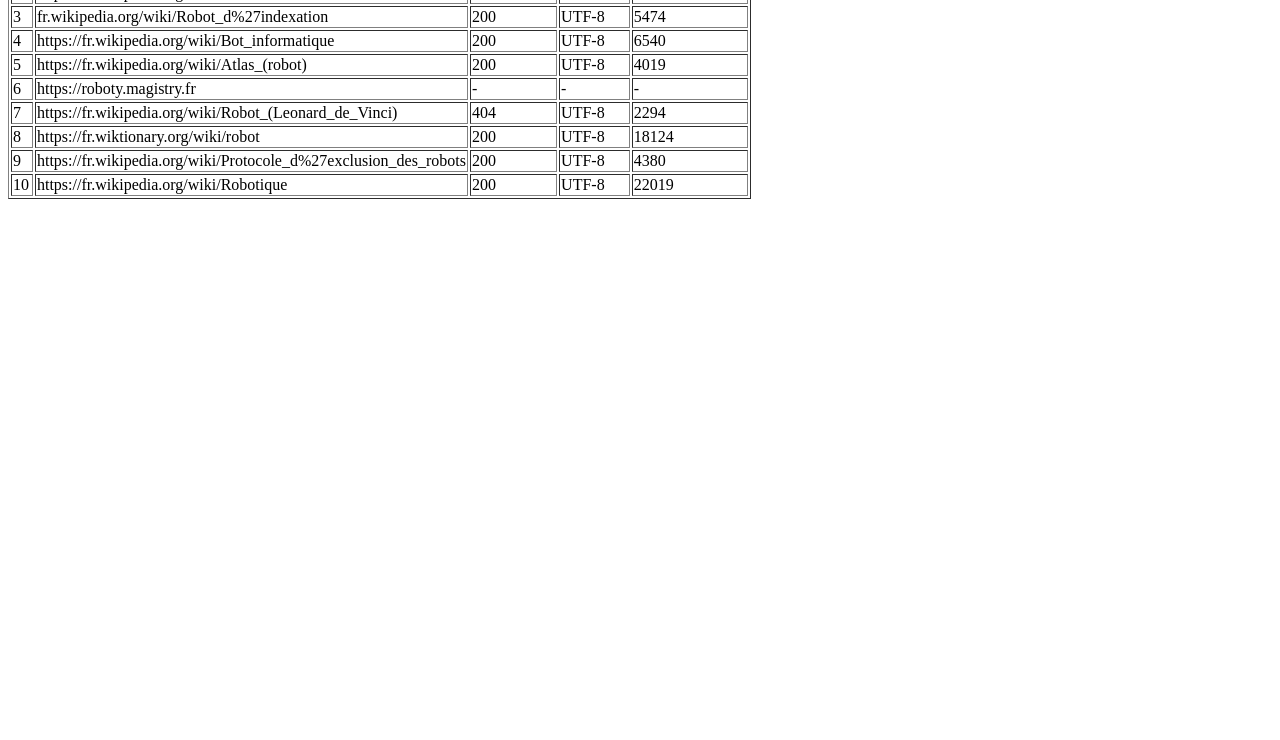
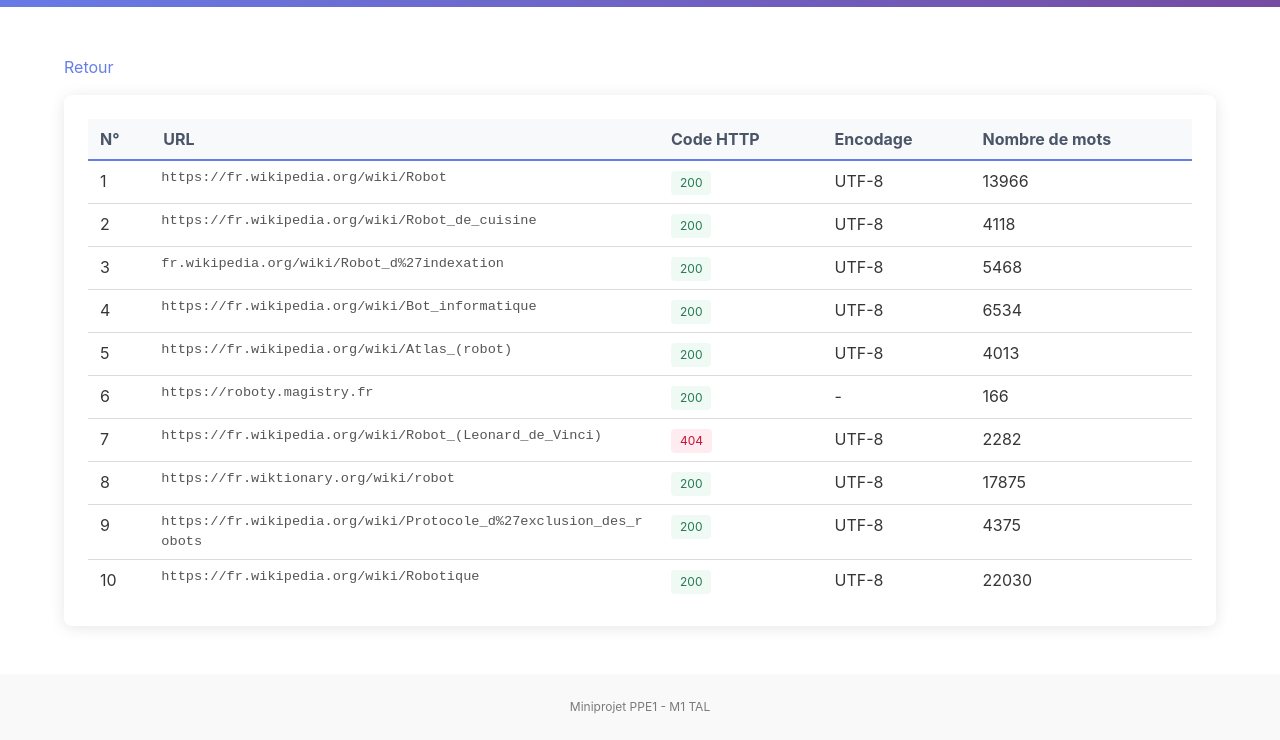
Before and after one commit to catastronout/PPE1-2025, a plain HTML site: page miniprojet/tableaux/tableau-fr.html in a window 1280 px wide. Shown: the part 77-817 px from the top of the page. Drawn offline with nearby package versions, Linux system fonts and the light colour scheme.

Commit message:
création des pages index.html et tableau-fr.html (renommé par la suite en tableau-fr-modif-manuel.html) avec le style Bulma, modification du script miniprojet.sh afin qu'il génère le tableau selon le style choisi

```diff
--- a/miniprojet/tableaux/tableau-fr.html
+++ b/miniprojet/tableaux/tableau-fr.html
@@ -1,4 +1,60 @@
-<table border="1">
+<!DOCTYPE html>
+<html>
+	<head>
+		<meta charset="UTF-8"/>
+		<meta name="viewport" content="width=device-width, initial-scale=1">
+		<title>Tableau des résultats</title>
+		<link rel="stylesheet" href="https://cdn.jsdelivr.net/npm/bulma@0.9.4/css/bulma.min.css">
+		<style>
+			.hero {
+				background: linear-gradient(135deg, #667eea 0%, #764ba2 100%)
+				}
+			.card {
+				border-radius: 8px;
+				box-shadow: 0 2px 15px rgba(0,0,0,0.1)
+			}
+			.table thead th {
+				background-color: #f8f9fa;
+				color: #4a5568;
+				border-bottom: 2px solid #667eea
+			}
+			.table tbody tr:hover {
+				background-color: #f5f3ff
+			}
+			.url-cell {
+				max-width: 350px;
+				word-break: break-all;
+				font-family: monospace;
+				font-size: 0.85rem;
+				color: #555
+			}
+			.back-link {
+				color: #667eea
+			}
+			.back-link:hover {
+				color: #764ba2
+			}
+		</style>
+	</head>
+
+	<body>
+		<section class="hero is-small">
+			<div class="hero-body">
+				<div class="container has-text-centered">
+					<h1 class="title has-text-white">Tableau des résultats</h1>
+				</div>
+			</div>
+		</section>
+
+		<section class="section">
+			<div class="container">
+				<p class="mb-4"><a href="../../../index.html" class="back-link">Retour</a></p>
+
+				<div class="card">
+					<div class="card-content">
+						<div class="table-container">
+							<table class="table is-fullwidth is-hoverable">
+								<thead>
 									<tr>
 										<th>N°</th>
 										<th>URL</th>
@@ -6,74 +62,91 @@
 										<th>Encodage</th>
 										<th>Nombre de mots</th>
 									</tr>
+								</thead>
+								<tbody>
 <tr>
 			<td>1</td>
-			<td>https://fr.wikipedia.org/wiki/Robot</td>
-			<td>200</td>
+			<td class="url-cell">https://fr.wikipedia.org/wiki/Robot</td>
+			<td><span class="tag is-success is-light">200</span></td>
 			<td>UTF-8</td>
-			<td>   13918</td>
+			<td>   13966</td>
 		</tr>
 <tr>
 			<td>2</td>
-			<td>https://fr.wikipedia.org/wiki/Robot_de_cuisine</td>
-			<td>200</td>
+			<td class="url-cell">https://fr.wikipedia.org/wiki/Robot_de_cuisine</td>
+			<td><span class="tag is-success is-light">200</span></td>
 			<td>UTF-8</td>
-			<td>    4124</td>
+			<td>    4118</td>
 		</tr>
 <tr>
 			<td>3</td>
-			<td>fr.wikipedia.org/wiki/Robot_d%27indexation</td>
-			<td>200</td>
+			<td class="url-cell">fr.wikipedia.org/wiki/Robot_d%27indexation</td>
+			<td><span class="tag is-success is-light">200</span></td>
 			<td>UTF-8</td>
-			<td>    5474</td>
+			<td>    5468</td>
 		</tr>
 <tr>
 			<td>4</td>
-			<td>https://fr.wikipedia.org/wiki/Bot_informatique</td>
-			<td>200</td>
+			<td class="url-cell">https://fr.wikipedia.org/wiki/Bot_informatique</td>
+			<td><span class="tag is-success is-light">200</span></td>
 			<td>UTF-8</td>
-			<td>    6540</td>
+			<td>    6534</td>
 		</tr>
 <tr>
 			<td>5</td>
-			<td>https://fr.wikipedia.org/wiki/Atlas_(robot)</td>
-			<td>200</td>
+			<td class="url-cell">https://fr.wikipedia.org/wiki/Atlas_(robot)</td>
+			<td><span class="tag is-success is-light">200</span></td>
 			<td>UTF-8</td>
-			<td>    4019</td>
+			<td>    4013</td>
 		</tr>
 <tr>
 			<td>6</td>
-			<td>https://roboty.magistry.fr</td>
+			<td class="url-cell">https://roboty.magistry.fr</td>
+			<td><span class="tag is-success is-light">200</span></td>
 			<td>-</td>
-			<td>-</td>
-			<td>-</td>
+			<td>     166</td>
 		</tr>
 <tr>
 			<td>7</td>
-			<td>https://fr.wikipedia.org/wiki/Robot_(Leonard_de_Vinci)</td>
-			<td>404</td>
+			<td class="url-cell">https://fr.wikipedia.org/wiki/Robot_(Leonard_de_Vinci)</td>
+			<td><span class="tag is-danger is-light">404</span></td>
 			<td>UTF-8</td>
-			<td>    2294</td>
+			<td>    2282</td>
 		</tr>
 <tr>
 			<td>8</td>
-			<td>https://fr.wiktionary.org/wiki/robot</td>
-			<td>200</td>
+			<td class="url-cell">https://fr.wiktionary.org/wiki/robot</td>
+			<td><span class="tag is-success is-light">200</span></td>
 			<td>UTF-8</td>
-			<td>   18124</td>
+			<td>   17875</td>
 		</tr>
 <tr>
 			<td>9</td>
-			<td>https://fr.wikipedia.org/wiki/Protocole_d%27exclusion_des_robots</td>
-			<td>200</td>
+			<td class="url-cell">https://fr.wikipedia.org/wiki/Protocole_d%27exclusion_des_robots</td>
+			<td><span class="tag is-success is-light">200</span></td>
 			<td>UTF-8</td>
-			<td>    4380</td>
+			<td>    4375</td>
 		</tr>
 <tr>
 			<td>10</td>
-			<td>https://fr.wikipedia.org/wiki/Robotique</td>
-			<td>200</td>
+			<td class="url-cell">https://fr.wikipedia.org/wiki/Robotique</td>
+			<td><span class="tag is-success is-light">200</span></td>
 			<td>UTF-8</td>
-			<td>   22019</td>
+			<td>   22030</td>
 		</tr>
+
+</tbody>
 							</table>
+						</div>
+					</div>
+				</div>
+			</div>
+		</section>
+
+		<footer class="footer" style="padding: 1.5rem; background-color: #f9f9f9">
+			<div class="content has-text-centered">
+				<p class="is-size-7 has-text-grey">Miniprojet PPE1 - M1 TAL</p>
+			</div>
+		</footer>
+	</body>
+</html>
```
Also changed, not shown: index.html (+56 -12 lines), miniprojet/tableaux/tableau-fr-modif-manuel.html (added, +150 -0 lines), 2 other files. Lines whose indentation alone changed are shown as unchanged.
